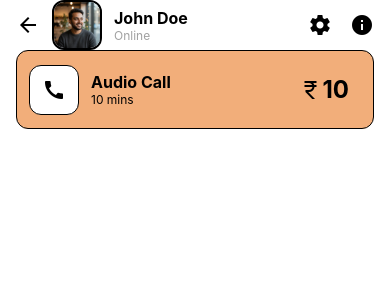
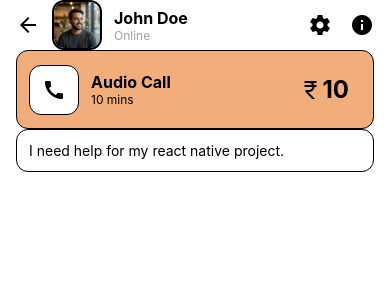
Before and after one commit to brijeshkumar-chavda/DemoApp, a React Native app: screen / in a window 390 px wide. Shown: the top 300 px of the page. Built offline with nearby package versions, Linux system fonts and the light colour scheme.

Commit message:
feat: add MessageBox component and integrate it into ChatScreen

```diff
--- /dev/null
+++ b/src/components/MessageBox/index.tsx
@@ -0,0 +1,12 @@
+import { Text, View } from 'react-native';
+import { styles } from './styles';
+
+const MessageBox = () => {
+  return (
+    <View style={styles.container}>
+      <Text>I need help for my react native project.</Text>
+    </View>
+  );
+};
+
+export default MessageBox;
--- /dev/null
+++ b/src/components/MessageBox/styles.tsx
@@ -0,0 +1,13 @@
+import { StyleSheet } from 'react-native';
+import { colors } from '../../constants/colors';
+
+export const styles = StyleSheet.create({
+  container: {
+    borderRadius: 12,
+    borderColor: colors.black,
+    borderWidth: 1,
+    padding: 12,
+    flexDirection: 'row',
+    alignItems: 'center',
+  },
+});
--- a/src/screens/ChatScreen/index.tsx
+++ b/src/screens/ChatScreen/index.tsx
@@ -4,12 +4,14 @@ import UserHeader from '../../components/UserHeader';
 
 import { styles } from './styles';
 import AudioCallBox from '../../components/AudioCallBox';
+import MessageBox from '../../components/MessageBox';
 
 const ChatScreen = () => {
   return (
     <SafeAreaView style={styles.container}>
       <UserHeader />
       <AudioCallBox />
+      <MessageBox />
     </SafeAreaView>
   );
 };
```
